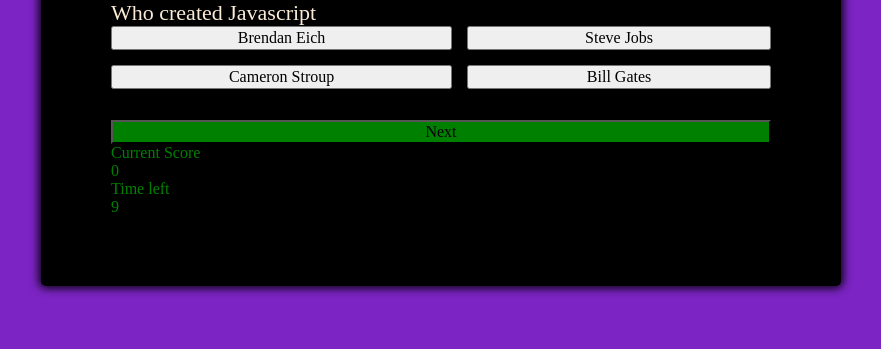
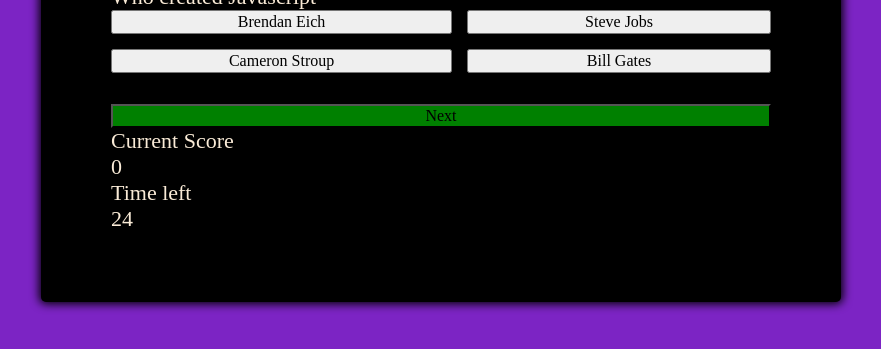
Before and after one commit to cameronstroup/coding-quiz, a plain HTML site: page index.html in a window 1280 px wide. Both pictures are taken after a click on the button "Begin". Shown: the part 333-682 px from the top of the page, without its empty margins (199-1080 px from the left). Drawn offline with Linux system fonts and the light colour scheme.

Commit message:
added time penatly

```diff
--- a/script.js
+++ b/script.js
@@ -17,11 +17,11 @@
 questionCounter = 0;
 currentScore = 0;
 gameScore.innerText = currentScore;
-var count = 15;
+var count = 30;
 var interval = setInterval(function () {
   document.getElementById("count").innerHTML = count;
   count--;
-  if (count === 0) {
+  if (count <= 0) {
     clearInterval(interval);
     document.getElementById("count").innerHTML = "Done";
     // or...
@@ -42,6 +42,10 @@
     gameScore.innerText = currentScore;
     nextQuestion();
   } else {
+    currentScore--;
+    gameScore.innerText = currentScore;
+    count = count - 10;
+    document.getElementById("count").innerHTML = count;
     nextQuestion();
   }
 }
--- a/style.css
+++ b/style.css
@@ -115,7 +115,9 @@
 }
 
 .bottom {
-  color: green;
+  color: antiquewhite;
+  font-family: "Aclonica";
+  font-size: 22px;
 }
 
 #questions {
```
